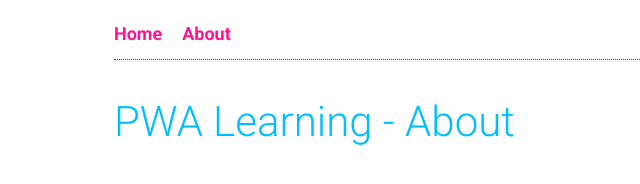
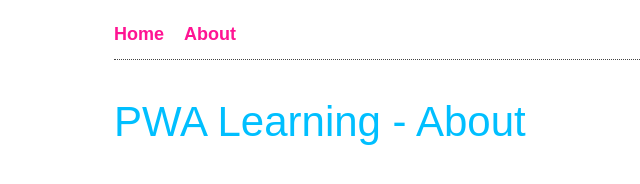
Before and after one commit to dutchwebworks/pwa-learning, a website: page docs/about.html in a window 1280 px wide. Shown: the whole page, without its empty margins (142-782 px from the left). Drawn offline with Linux system fonts and the light colour scheme.

Commit message:
Removed external fonts from Google.

```diff
--- a/docs/about.html
+++ b/docs/about.html
@@ -3,7 +3,6 @@
 	<head>
 		<meta charset="UTF-8">
 		<meta name="viewport" content="width=device-width, initial-scale=1.0">
-		<link href="https://fonts.googleapis.com/css?family=Roboto:300,400,700" rel="stylesheet">
 		<link href="/css/style.css" rel="stylesheet">
 		<link href="/manifest.json" rel="manifest">
 		<title>PWA Learning - About</title>
--- a/docs/css/style.css
+++ b/docs/css/style.css
@@ -4,7 +4,7 @@
 body {
 	margin: 0;
 	padding: 0;
-	font-family: "Roboto", sans-serif;
+	font-family: sans-serif;
 	line-height: 1.6;
 }
 
```
Also changed, not shown: docs/index.html (+0 -1 lines).
